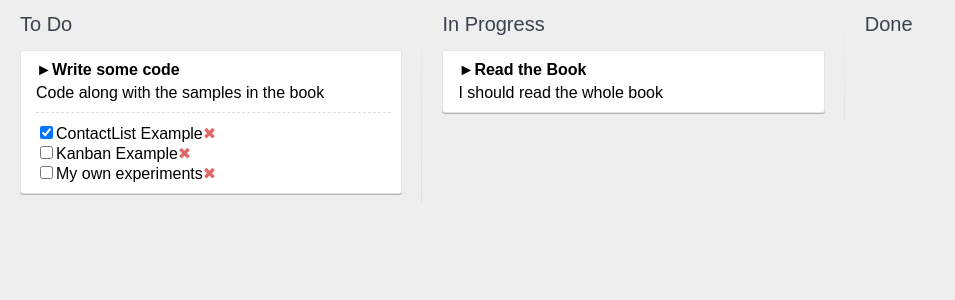
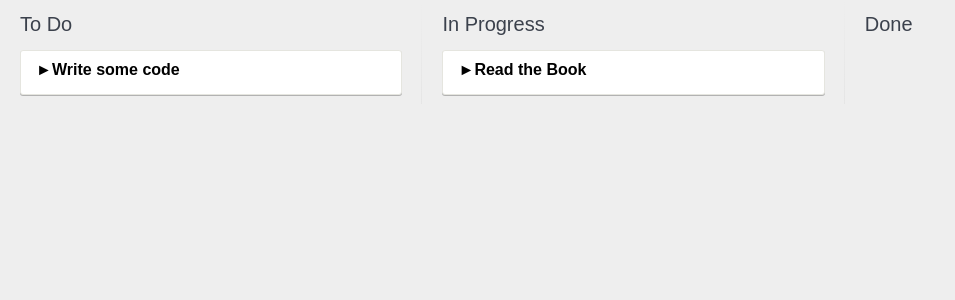
Before and after one commit to shk33/kanban-app, a React (Create React App) app: page / in a window 1280 px wide. Shown: the top 300 px of the page, without its empty margins (0-955 px from the left). Built offline with nearby package versions, Linux system fonts and the light colour scheme; the HTML template or start-up script is replaced by a standard one.

Commit message:
Add show/hide cards

```diff
--- a/src/App.css
+++ b/src/App.css
@@ -69,6 +69,11 @@ ul {
   border-bottom: solid 5px transparent;
 }
 
+.card__title:hover {
+	cursor: pointer;
+	cursor: hand;
+}
+
 .card__title:before {
   display: inline-block;
   width: 1em;
--- a/src/Card.js
+++ b/src/Card.js
@@ -2,16 +2,31 @@ import React, { Component } from 'react';
 import CheckList from './CheckList';
 
 class Card extends Component {
+  constructor(){
+    super(...arguments);
+    this.state = {
+      showDetails: false
+    }
+  }
+
 	render() {
-		return (
+    let cardDetails;
+    if (this.state.showDetails) {
+      cardDetails = (<div className="card__details">
+        {this.props.description}
+        <CheckList cardId={this.props.id} tasks={this.props.tasks} />
+      </div>);
+    }
+    return (
+
 			<div className="card">
-				<div className="card__title">{this.props.title}</div>
-				<div className="card__details">
-					{this.props.description}
-					<CheckList cardId={this.props.id} tasks={this.props.tasks} />
-				</div>
-			</div>
-		);
+        <div className="card__title"
+             onClick={ () =>  this.setState({showDetails: !this.state.showDetails}) }>
+          {this.props.title}
+        </div>
+        {cardDetails}
+      </div>
+    );
 	}
 }
 
```
